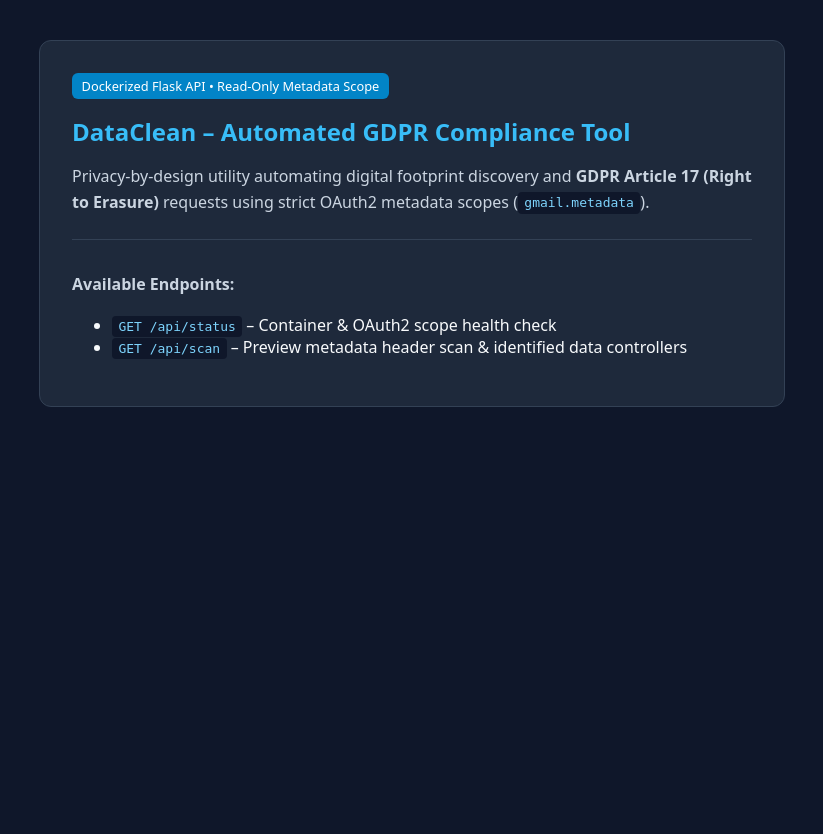
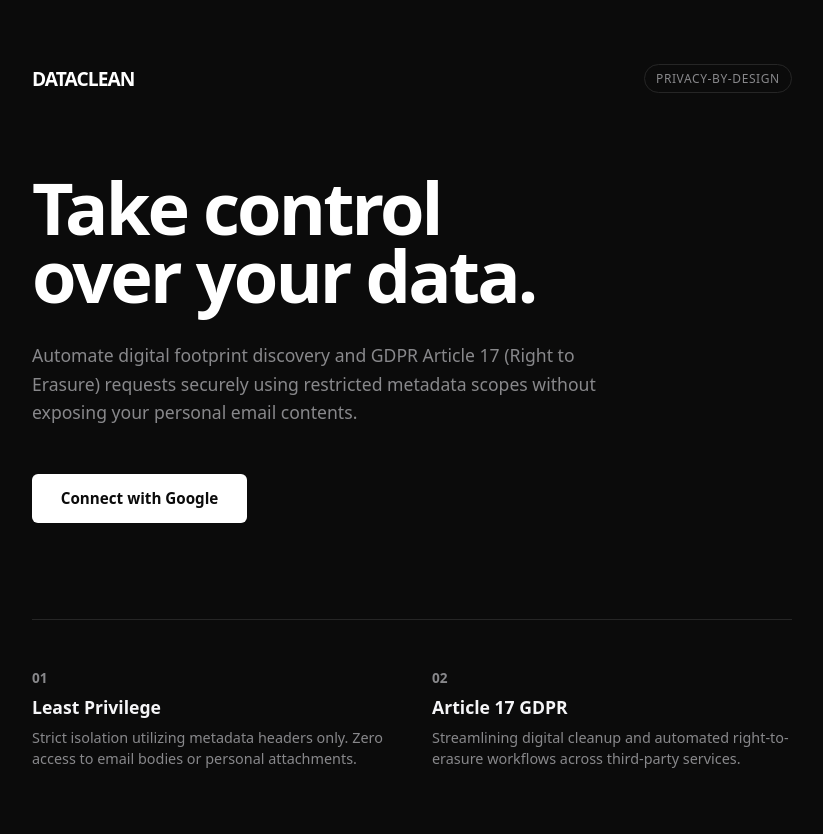
Before and after one commit to zoubaiba/dataclean, a Flask app: page / in a window 1280 px wide. Shown: the whole page, without its empty margins (228-1051 px from the left). Before the commit the page ends 407 px from the top, so only its background shows below. Run offline with Flask 3, Linux system fonts and the light colour scheme.

Commit message:
style changes

```diff
--- a/app/routes.py
+++ b/app/routes.py
@@ -1,14 +1,26 @@
-from flask import Blueprint, jsonify, session, redirect, url_for, request, render_template
+from flask import Blueprint, jsonify, session, redirect, url_for, render_template
 from app.scanner import simulate_metadata_scan
 
 main_bp = Blueprint('main', __name__)
 
-# Scope strictly limited to metadata (Principle of Least Privilege)
 SCOPES = ['https://www.googleapis.com/auth/gmail.metadata']
 
 @main_bp.route('/')
 def index():
-    return render_template('index.html', authenticated=("credentials" in session))
+    is_auth = "credentials" in session
+    stats = simulate_metadata_scan() if is_auth else None
+    return render_template('index.html', authenticated=is_auth, stats=stats)
+
+@main_bp.route('/login')
+def login():
+    # Simulation de connexion pour valider l'UI en attendant le client OAuth complet
+    session["credentials"] = "active_mock_token"
+    return redirect(url_for('main.index'))
+
+@main_bp.route('/logout')
+def logout():
+    session.clear()
+    return redirect(url_for('main.index'))
 
 @main_bp.route('/api/status')
 def status():
@@ -21,5 +33,4 @@ def status():
 
 @main_bp.route('/api/scan')
 def scan_preview():
-    results = simulate_metadata_scan()
-    return jsonify(results)
+    return jsonify(simulate_metadata_scan())
--- a/app/templates/index.html
+++ b/app/templates/index.html
@@ -3,30 +3,228 @@
 <head>
     <meta charset="UTF-8">
     <meta name="viewport" content="width=device-width, initial-scale=1.0">
-    <title>DataClean – GDPR Compliance & Right-to-Erasure Scanner</title>
+    <title>DataClean – Take control over your data</title>
     <style>
-        body { font-family: system-ui, -apple-system, sans-serif; background: #0f172a; color: #f8fafc; margin: 0; padding: 2.5rem; }
-        .card { max-width: 680px; margin: 0 auto; background: #1e293b; padding: 2rem; border-radius: 12px; border: 1px solid #334155; }
-        h1 { margin-top: 0; font-size: 1.5rem; color: #38bdf8; }
-        .badge { display: inline-block; background: #0284c7; color: #fff; padding: 0.25rem 0.6rem; border-radius: 6px; font-size: 0.8rem; margin-bottom: 1rem; }
-        p { color: #cbd5e1; line-height: 1.6; }
-        code { background: #0f172a; padding: 0.2rem 0.4rem; border-radius: 4px; color: #7dd3fc; }
-        .endpoints { margin-top: 1.5rem; border-top: 1px solid #334155; padding-top: 1rem; }
-        a { color: #38bdf8; text-decoration: none; }
-        a:hover { text-decoration: underline; }
+        :root {
+            --bg: #0b0b0b;
+            --card-bg: #141414;
+            --border: #262626;
+            --text-main: #f5f5f7;
+            --text-muted: #88888b;
+            --accent: #ffffff;
+        }
+
+        * {
+            box-sizing: border-box;
+        }
+
+        body {
+            font-family: system-ui, -apple-system, BlinkMacSystemFont, "Segoe UI", Roboto, sans-serif;
+            background: var(--bg);
+            color: var(--text-main);
+            margin: 0;
+            padding: 4rem 2rem;
+            display: flex;
+            justify-content: center;
+        }
+
+        .wrapper {
+            width: 100%;
+            max-width: 760px;
+        }
+
+        header {
+            display: flex;
+            justify-content: space-between;
+            align-items: center;
+            margin-bottom: 5rem;
+        }
+
+        .logo {
+            font-weight: 800;
+            letter-spacing: -0.05em;
+            font-size: 1.2rem;
+            color: var(--accent);
+            text-transform: uppercase;
+        }
+
+        .badge-status {
+            font-size: 0.75rem;
+            color: var(--text-muted);
+            border: 1px solid var(--border);
+            padding: 0.3rem 0.7rem;
+            border-radius: 20px;
+            letter-spacing: 0.05em;
+            text-transform: uppercase;
+        }
+
+        /* Grand titre style éditorial */
+        .hero-title {
+            font-size: clamp(2.8rem, 6vw, 4.5rem);
+            font-weight: 800;
+            line-height: 0.95;
+            letter-spacing: -0.04em;
+            margin: 0 0 2rem 0;
+            color: var(--accent);
+        }
+
+        .hero-desc {
+            font-size: 1.1rem;
+            color: var(--text-muted);
+            line-height: 1.6;
+            margin-bottom: 3rem;
+            max-width: 580px;
+        }
+
+        /* Bouton d'action minimaliste */
+        .btn-primary {
+            display: inline-block;
+            background: var(--accent);
+            color: var(--bg);
+            padding: 0.9rem 1.8rem;
+            border-radius: 6px;
+            font-weight: 600;
+            font-size: 0.95rem;
+            text-decoration: none;
+            transition: opacity 0.2s ease;
+        }
+
+        .btn-primary:hover {
+            opacity: 0.85;
+        }
+
+        .btn-danger {
+            background: transparent;
+            color: #ef4444;
+            border: 1px solid var(--border);
+            padding: 0.9rem 1.5rem;
+            border-radius: 6px;
+            font-weight: 600;
+            font-size: 0.95rem;
+            text-decoration: none;
+            margin-left: 1rem;
+        }
+
+        .btn-danger:hover {
+            border-color: #ef4444;
+        }
+
+        /* Section des piliers / chiffres (comme sur l'exemple) */
+        .features-grid {
+            display: grid;
+            grid-template-columns: 1fr 1fr;
+            gap: 2.5rem;
+            margin-top: 6rem;
+            border-top: 1px solid var(--border);
+            padding-top: 3rem;
+        }
+
+        .feature-item span {
+            font-size: 0.85rem;
+            font-weight: 700;
+            color: var(--text-muted);
+            display: block;
+            margin-bottom: 0.5rem;
+        }
+
+        .feature-item h3 {
+            font-size: 1.1rem;
+            font-weight: 600;
+            margin: 0 0 0.5rem 0;
+            color: var(--text-main);
+        }
+
+        .feature-item p {
+            font-size: 0.9rem;
+            color: var(--text-muted);
+            line-height: 1.5;
+            margin: 0;
+        }
+
+        /* Résultats du scan */
+        .results-card {
+            background: var(--card-bg);
+            border: 1px solid var(--border);
+            border-radius: 12px;
+            padding: 2rem;
+            margin-top: 3rem;
+        }
+
+        .results-card h3 {
+            margin-top: 0;
+            font-size: 1.1rem;
+            letter-spacing: -0.02em;
+        }
+
+        ul {
+            padding-left: 1.2rem;
+            color: var(--text-muted);
+            margin-bottom: 0;
+        }
+
+        li {
+            margin-bottom: 0.5rem;
+            font-size: 0.95rem;
+        }
+
+        code {
+            color: var(--accent);
+            background: #1f1f23;
+            padding: 0.15rem 0.4rem;
+            border-radius: 4px;
+            font-family: monospace;
+        }
     </style>
 </head>
 <body>
-    <div class="card">
-        <span class="badge">Dockerized Flask API • Read-Only Metadata Scope</span>
-        <h1>DataClean – Automated GDPR Compliance Tool</h1>
-        <p>Privacy-by-design utility automating digital footprint discovery and <strong>GDPR Article 17 (Right to Erasure)</strong> requests using strict OAuth2 metadata scopes (<code>gmail.metadata</code>).</p>
-        <div class="endpoints">
-            <p><strong>Available Endpoints:</strong></p>
+    <div class="wrapper">
+        <header>
+            <div class="logo">DataClean</div>
+            <div class="badge-status">Privacy-by-Design</div>
+        </header>
+
+        <!-- Titre principal demandé -->
+        <h1 class="hero-title">Take control<br>over your data.</h1>
+        <p class="hero-desc">
+            Automate digital footprint discovery and GDPR Article 17 (Right to Erasure) requests securely using restricted metadata scopes without exposing your personal email contents.
+        </p>
+
+        <!-- Actions -->
+        <div>
+            {% if not authenticated %}
+                <a href="/login" class="btn-primary">Connect with Google</a>
+            {% else %}
+                <a href="/scan" class="btn-primary">Run Metadata Scan</a>
+                <a href="/logout" class="btn-danger">Disconnect</a>
+            {% endif %}
+        </div>
+
+        {% if stats %}
+        <div class="results-card">
+            <h3>Identified Data Controllers ({{ stats.identified_data_controllers|length }})</h3>
+            <p style="font-size: 0.85rem; color: var(--text-muted); margin-bottom: 1rem;">
+                Scanned headers: {{ stats.scanned_headers_count }}
+            </p>
             <ul>
-                <li><a href="/api/status"><code>GET /api/status</code></a> – Container & OAuth2 scope health check</li>
-                <li><a href="/api/scan"><code>GET /api/scan</code></a> – Preview metadata header scan & identified data controllers</li>
+                {% for domain in stats.identified_data_controllers %}
+                    <li><code>{{ domain }}</code> – Ready for automated erasure request.</li>
+                {% endfor %}
             </ul>
+        </div>
+        {% endif %}
+
+        <!-- Blocs de bas de page (style éditorial inspiré de ta maquette) -->
+        <div class="features-grid">
+            <div class="feature-item">
+                <span>01</span>
+                <h3>Least Privilege</h3>
+                <p>Strict isolation utilizing metadata headers only. Zero access to email bodies or personal attachments.</p>
+            </div>
+            <div class="feature-item">
+                <span>02</span>
+                <h3>Article 17 GDPR</h3>
+                <p>Streamlining digital cleanup and automated right-to-erasure workflows across third-party services.</p>
+            </div>
         </div>
     </div>
 </body>
```
